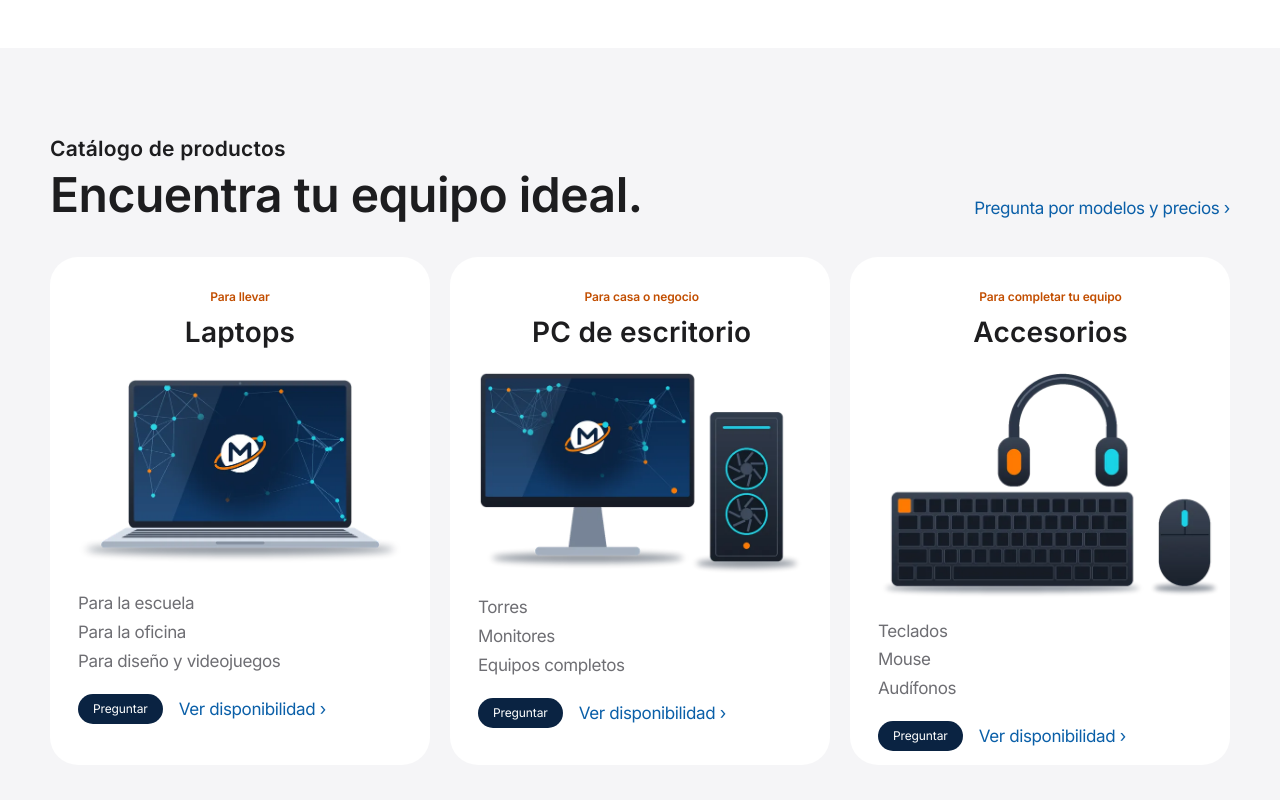
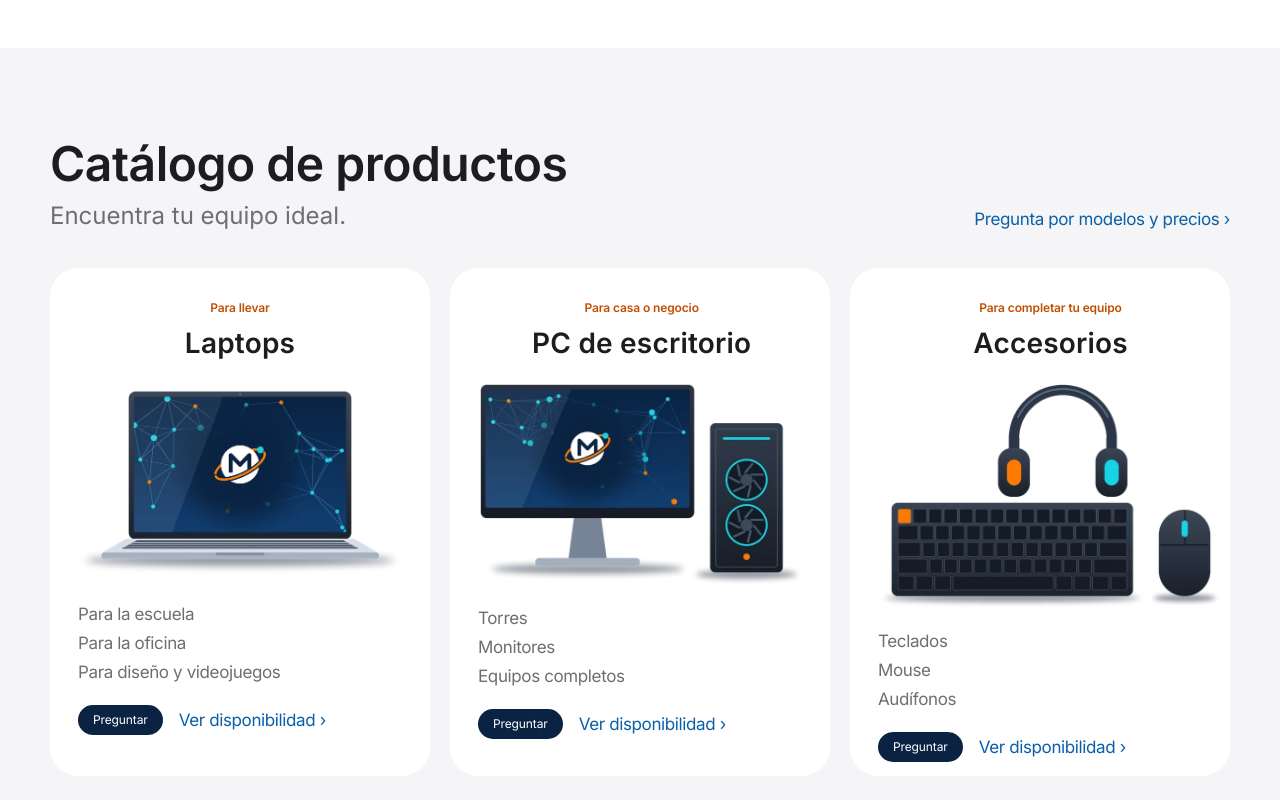
Before and after one commit to doradodevx/mi-pc-virtual, a plain HTML site: page index.html in a window 1280 px wide. Shown: the part 3077-3877 px from the top of the page. Drawn offline with Linux system fonts and the light colour scheme.

Commit message:
Título Catálogo de productos con el estilo de los títulos grandes
Co-Authored-By: Claude Opus 5.5 <noreply@anthropic.com>

```diff
--- a/index.html
+++ b/index.html
@@ -323,7 +323,7 @@ footer.band { padding-block: 40px 56px; background: var(--mist); }
   <section id="catalogo" class="band mist" aria-labelledby="t-catalogo">
     <div class="wide">
       <div class="band-head">
-        <div><p class="kicker">Catálogo de productos</p><h2 id="t-catalogo" class="heading" style="margin-top:10px">Encuentra tu equipo ideal.</h2></div>
+        <div><h2 id="t-catalogo" class="heading">Catálogo de productos</h2><p class="sub" style="margin-top:10px">Encuentra tu equipo ideal.</p></div>
         <a class="more" href="#contacto">Pregunta por modelos y precios</a>
       </div>
       <div class="cards cards-3">
```
